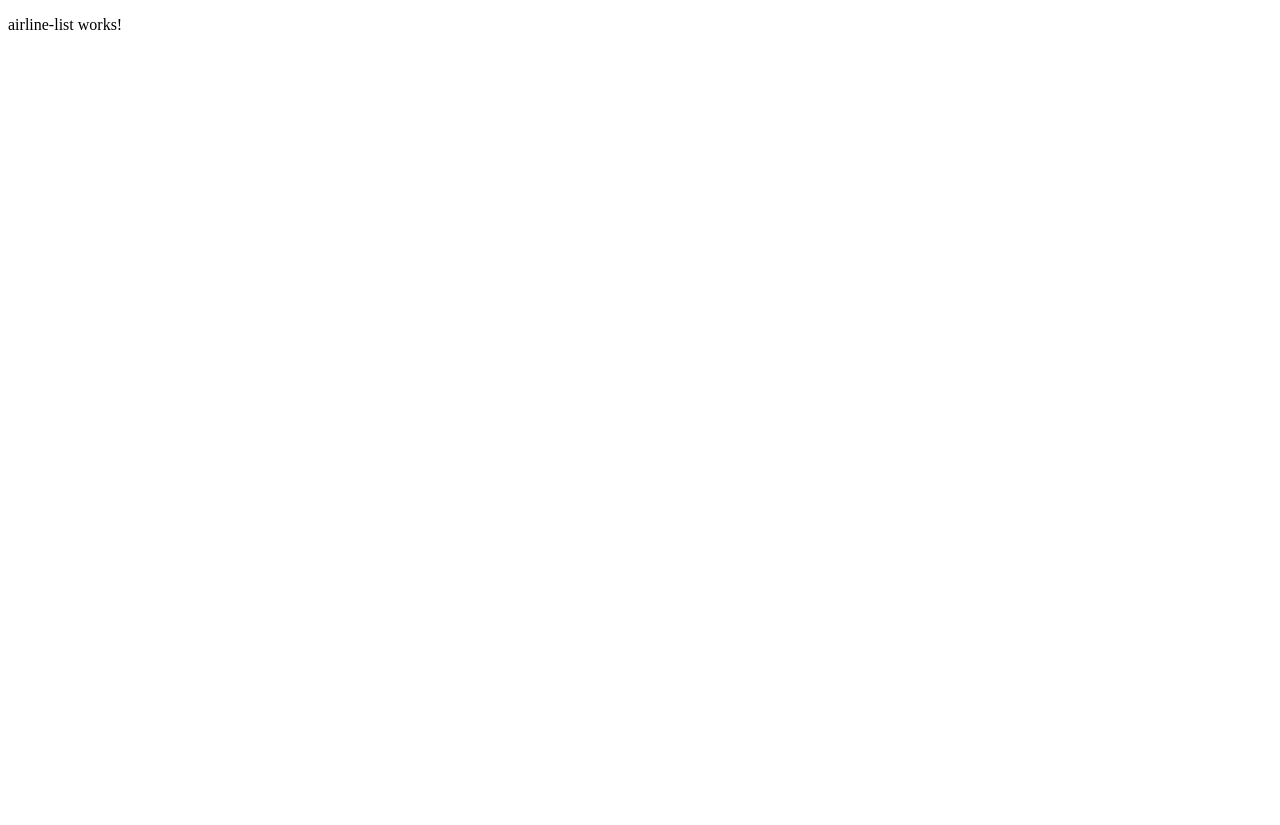
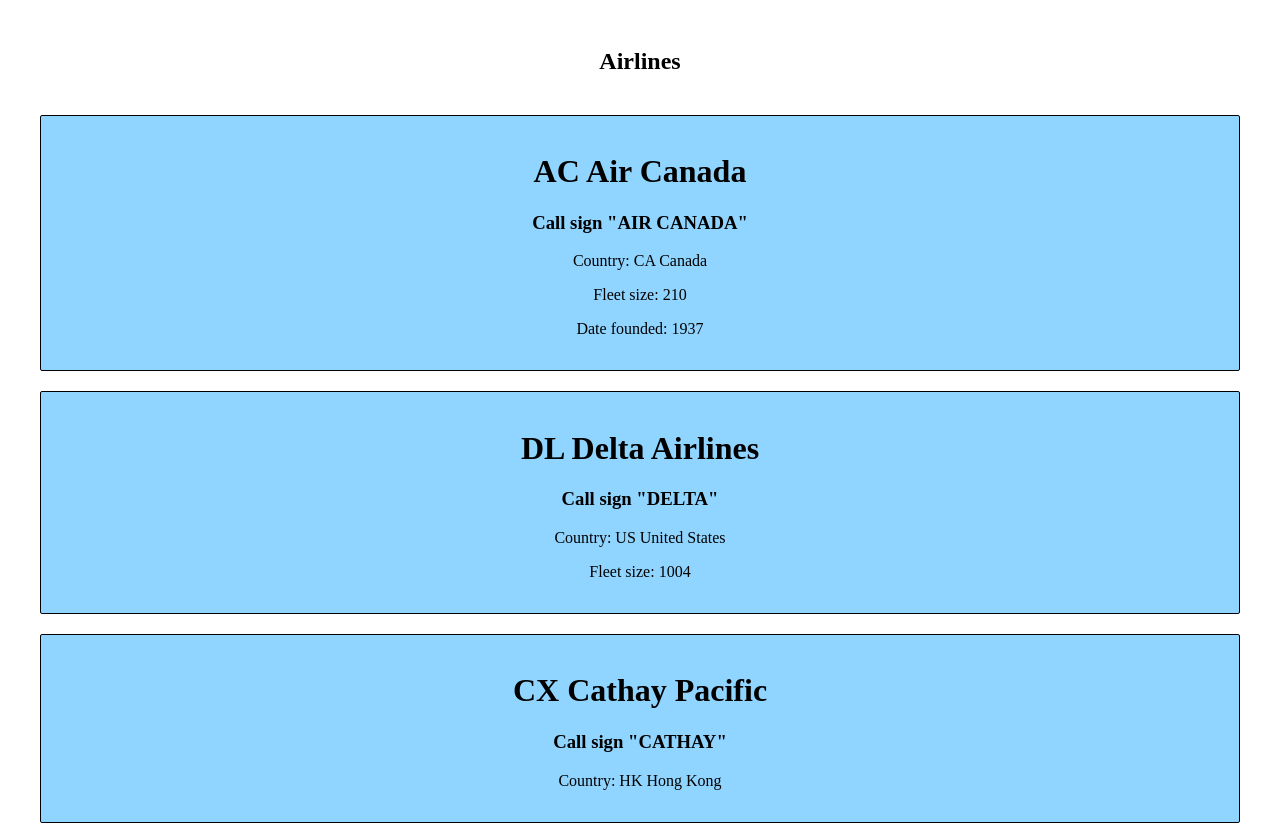
Before and after one commit to natrapdev/Nathaniel-Power_Learning_AngularF26, an Angular app: page / in a window 1280 px wide. Shown: the top 825 px of the page. Before the commit the page ends 800 px from the top, so only its background shows below. Built offline with nearby package versions, Linux system fonts and the light colour scheme.

Commit message:
Displaying airlines to app.html

```diff
--- a/src/app/airline-list-item/airline-list-item.css
+++ b/src/app/airline-list-item/airline-list-item.css
@@ -0,0 +1,7 @@
+.airline-card {
+  background-color: #90D5FF;
+  border: 1px solid black;
+  border-radius: 2px;
+  padding: 16px;
+  text-align: center;
+}
--- a/src/app/airline-list-item/airline-list-item.html
+++ b/src/app/airline-list-item/airline-list-item.html
@@ -1 +1,14 @@
-<p>airline-list-item works!</p>
+<div class="airline-card">
+        <h1>{{ airline().iataCode }} {{ airline().name }}</h1>
+        <h3>Call sign "{{ airline().callsign }}"</h3>
+        <p>Country: {{ airline().countryIso2 }} {{ airline().countryName }}</p>
+        @if (airline().fleetSize != null) {
+          <p>Fleet size: {{ airline().fleetSize }} </p>
+        }
+        @if (airline().fleetAverageSize != null) {
+          <p>Fleet average size: {{ airline().fleetAverageSize }} </p>
+        }
+        @if (airline().dateFounded != null) {
+          <p>Date founded: {{ airline().dateFounded }} </p>
+        }
+</div>
--- a/src/app/app.css
+++ b/src/app/app.css
@@ -1,4 +1,4 @@
-.container {
+.airline-list {
   text-align: center;
   display: grid;
   gap: 20px;
@@ -6,12 +6,4 @@
   width: 100%;
   max-width: 1200px;
   margin: 0 auto;
-
-  .airline-card {
-    background-color: #90D5FF;
-    border: 1px solid black;
-    border-radius: 2px;
-    padding: 16px;
-    text-align: center;
-  }
 }
--- a/src/app/app.html
+++ b/src/app/app.html
@@ -20,4 +20,12 @@
 <!--  }-->
 <!--</div>-->
 
-<app-airline-list></app-airline-list>
+<div class="airline-list">
+  <h2>Airlines</h2>
+
+  @for (airline of airlineList; track airline.id) {
+    <app-airline-list-item [airline]="airline" />
+  } @empty {
+    <p>No airlines to show yet.</p>
+  }
+</div>
```
